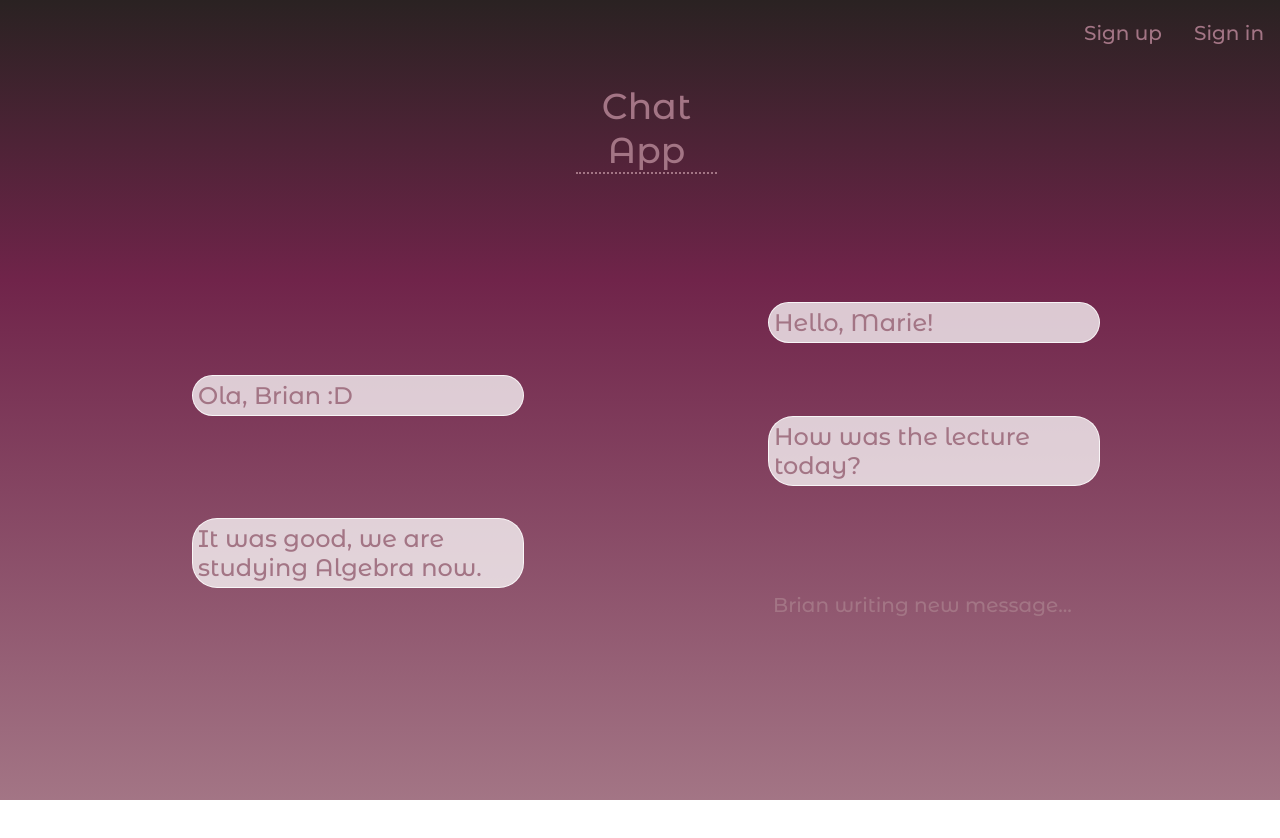
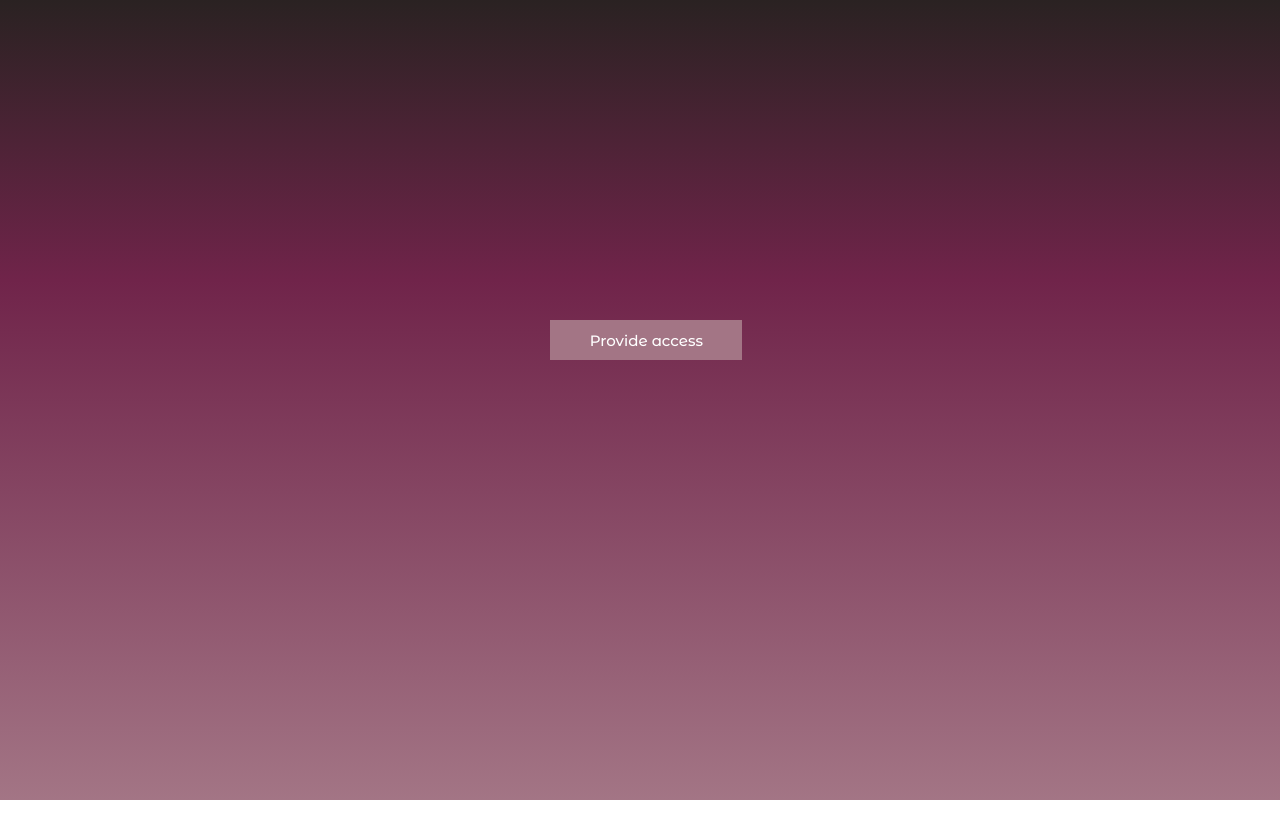
Before and after one commit to Unatart/brb-distributed-systems-project, a React (Create React App) app in the folder frontend/: page /#/oauth in a window 1280 px wide. Before the commit this address led to /#/. Shown: the top 838 px of the page. After the commit the page ends 800 px from the top, so only its background shows below. Built offline with nearby package versions, Linux system fonts and the light colour scheme.

Commit message:
oauth page

```diff
--- a/frontend/public/index.html
+++ b/frontend/public/index.html
@@ -5,15 +5,11 @@
     <link rel="icon" href="%PUBLIC_URL%/favicon.ico" />
     <meta name="viewport" content="width=device-width, initial-scale=1" />
     <meta name="theme-color" content="#000000" />
-    <meta
-            name="description"
-            content="Web site created using create-react-app"
-    />
     <link rel="apple-touch-icon" href="logo192.png" />
     <link rel="manifest" href="%PUBLIC_URL%/manifest.json" />
     <link href="https://fonts.googleapis.com/css2?family=Montserrat+Alternates:wght@500&display=swap" rel="stylesheet">
     <style>
-        html,body {
+        html, body {
             margin:0;
             padding:0;
         }
@@ -21,7 +17,6 @@
     <title>Chat App</title>
 </head>
 <body>
-<noscript>You need to enable JavaScript to run this app.</noscript>
 <div id="root"></div>
 </body>
 </html>
--- a/frontend/src/App.tsx
+++ b/frontend/src/App.tsx
@@ -4,6 +4,7 @@ import {HashRouter, Route, Switch} from "react-router-dom";
 import {CookieWorker} from "./helpers";
 import {AuthWithHistory} from "./Auth/Auth";
 import {BoardWithHistory} from "./Board/Board";
+import {OAuth2Page} from "./OAuth2/OAuth2Page";
 
 interface IAppState {
     is_auth:boolean;
@@ -25,7 +26,7 @@ export class App extends React.Component<{}, IAppState> {
                     </Route>
                     <Route path="/sign_in"><AuthWithHistory sign_in={true} update_handler={this.checkCookie}/></Route>
                     <Route path="/sign_up"><AuthWithHistory sign_in={false} update_handler={this.checkCookie}/></Route>
-                    <Route path="/oauth"><Home/></Route>
+                    <Route path="/oauth"><OAuth2Page/></Route>
                 </Switch>
             </HashRouter>
         );
--- a/frontend/src/Board/Board.tsx
+++ b/frontend/src/Board/Board.tsx
@@ -202,10 +202,8 @@ export class Board extends React.Component<IBoardFullProps, IBoardState> {
 
     private setGroup = (group:Group) => {
         this.setState({ current_group: group });
-        this.requester.getGroupMembersNamesAndIds(group.id).then((data) => {
-            console.log(data);
-            this.setState({ group_members: data as User[] });
-        });
+        this.requester.getGroupMembersNamesAndIds(group.id).then((data) =>
+            this.setState({ group_members: data as User[] }));
     }
 
     private deleteGroup = (group:Group) => {
--- /dev/null
+++ b/frontend/src/OAuth2/OAuth2Page.css
@@ -0,0 +1,21 @@
+.oauth-area {
+    width: 100vw;
+    height: 100vh;
+    background: rgb(42,34,34);
+    background: linear-gradient(180deg, rgba(42,34,34,1) 0%, rgba(112,36,74,1) 35%, rgba(163,117,133,1) 100%);
+}
+
+.access {
+    background-color: rgba(163,117,133,1);
+    border: 1px solid rgba(163,117,133,1);
+    width: 15%;
+    height: 5%;
+    margin: 25% 43%;
+    color:white;
+    font-size:15px;
+    font-family: 'Montserrat Alternates', sans-serif;
+}
+
+.access:hover {
+    background-color: rgba(112,36,74,1);
+}
--- /dev/null
+++ b/frontend/src/OAuth2/OAuth2Page.tsx
@@ -0,0 +1,66 @@
+import * as React from "react";
+import {CookieWorker} from "../helpers";
+import "./OAuth2Page.css";
+
+export class OAuth2Page extends React.Component {
+    public render() {
+        return (
+            <div className="oauth-area">
+                <button className="access" type='submit' onClick={this.handleSubmit}>Provide access</button>
+            </div>
+        );
+    }
+
+    private handleSubmit = () => {
+        const getQueryVariable = (variable:string) => {
+            const query = window.location.href;
+            let vars = query.split("&");
+            for (let i = 0; i < vars.length; i++) {
+                let pair = vars[i].split("=");
+                if (pair[0].indexOf(variable) !== -1) {
+                    return pair[1];
+                }
+            }
+            return false;
+        };
+        const redirect_url = getQueryVariable("redirect_url");
+        const client_id = getQueryVariable("client_id");
+        const client_secret = getQueryVariable("client_secret");
+        if (redirect_url && client_id && client_secret) {
+            const user_id = this.cookie_worker.get("uid");
+            const token = this.cookie_worker.get("token");
+            if (user_id && token) {
+                fetch("http://localhost:3000/oauth", {
+                    method: "post",
+                    mode: 'cors',
+                    credentials: "include",
+                    headers: {
+                        "Access-Control-Allow-Credentials": "true",
+                        "Content-Type": "application/json",
+                        "Authorization": "Bearer <" + token + ">"
+                    },
+                    body: JSON.stringify({
+                        user_id: user_id,
+                        client_id: client_id,
+                        client_secret: client_secret
+                    })
+                }).then((response) => {
+                    if (response.status === 200) {
+                        return response.json();
+                    }
+                })
+                    .then((body) => {
+                        console.log(body);
+                        window.location.replace(redirect_url + "/?code=" + body.code);
+                    })
+                    .catch((error) => alert(error));
+            } else {
+                alert("U must authorize firstly");
+            }
+        } else {
+            alert("Set redirect url, client id and client secret");
+        }
+    }
+
+    private cookie_worker = new CookieWorker();
+}
```
